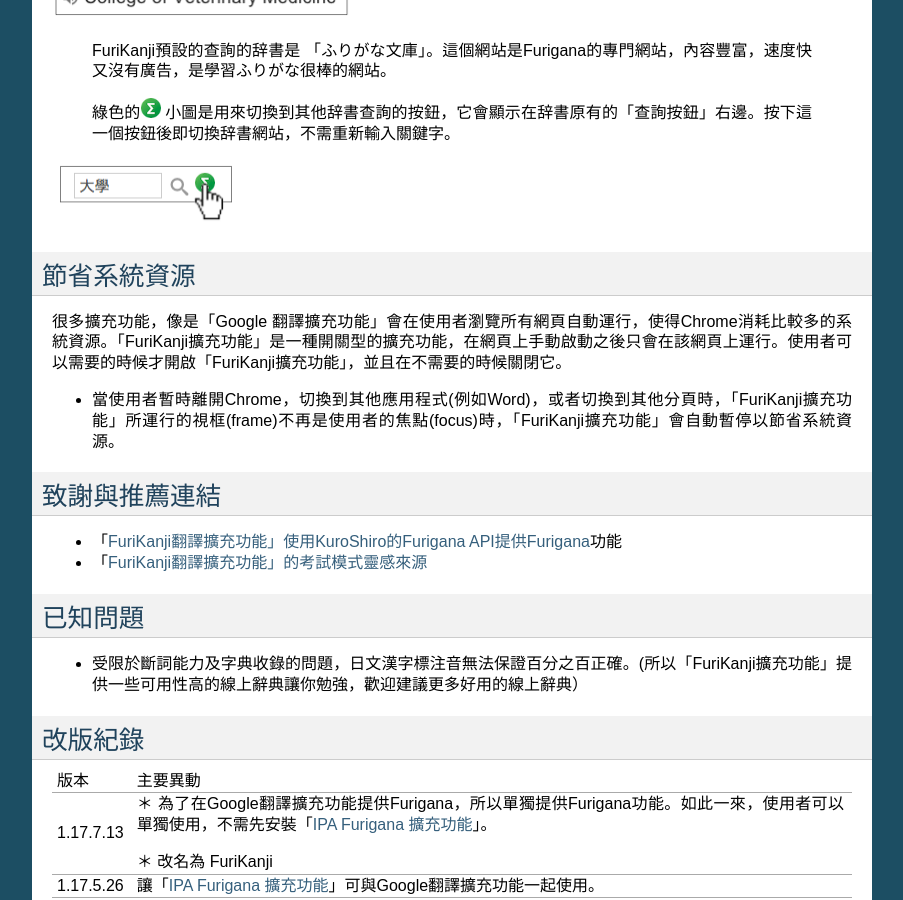
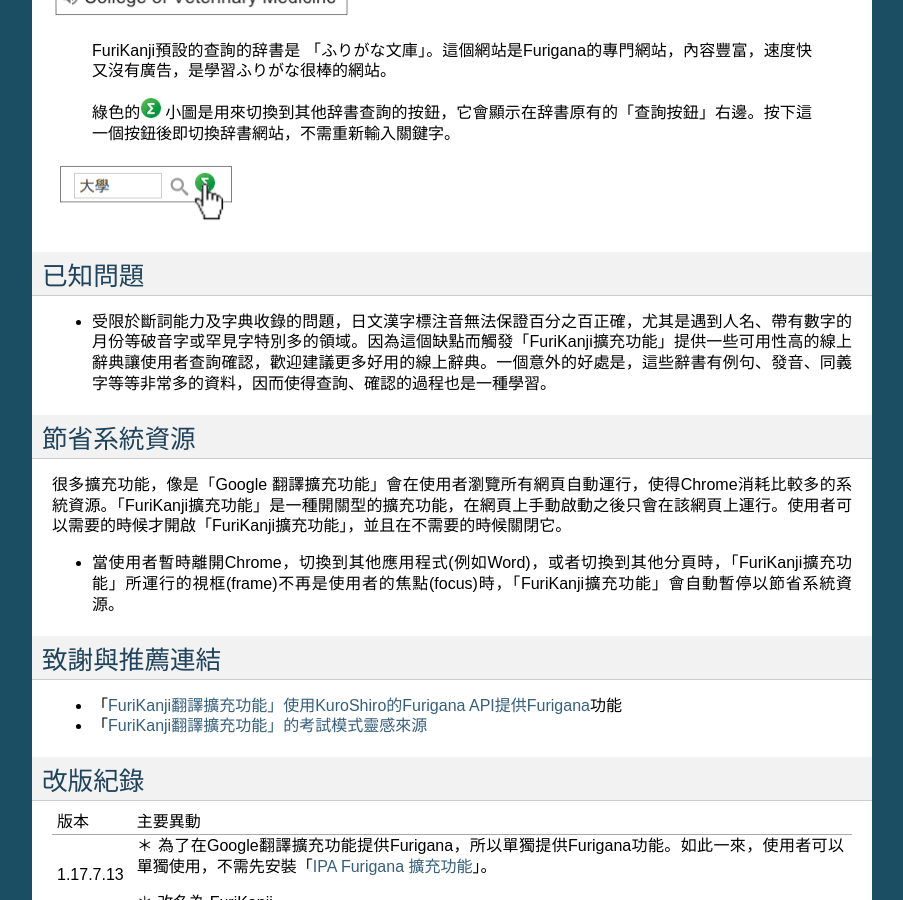
Before and after one commit to iapyeh/iapyeh, a Sphinx documentation site: the page built from docs/blogs/myworks/I.F.Add-on.rst, in a window 1280 px wide and 900 px high, scrolled down 4941 px. Shown: the whole window, without its empty margins (198-1101 px from the left). Built offline with Sphinx 7.4.7, drawn with Linux system fonts in a browser that asks for light colours.

Commit message:
Google Docs reST Editor@2017-7-23 7:13:8

```diff
--- a/docs/blogs/myworks/I.F.Add-on.rst
+++ b/docs/blogs/myworks/I.F.Add-on.rst
@@ -184,6 +184,13 @@
 
 \ |IMG18|\
 
+.. _h174fb648377959437b5c1f697c1c40:
+
+已知問題
+========
+
+* 受限於斷詞能力及字典收錄的問題，日文漢字標注音無法保證百分之百正確，尤其是遇到人名、帶有數字的月份等破音字或罕見字特別多的領域。因為這個缺點而觸發「FuriKanji擴充功能」提供一些可用性高的線上辭典讓使用者查詢確認，歡迎建議更多好用的線上辭典。一個意外的好處是，這些辭書有例句、發音、同義字等等非常多的資料，因而使得查詢、確認的過程也是一種學習。
+
 .. _h2164242e4c6048506f23311549231654:
 
 節省系統資源
@@ -201,13 +208,6 @@
 * 「\ |LINK5|\ 功能
 
 * 「\ |LINK6|\
-
-.. _h174fb648377959437b5c1f697c1c40:
-
-已知問題
-========
-
-* 受限於斷詞能力及字典收錄的問題，日文漢字標注音無法保證百分之百正確。(所以「FuriKanji擴充功能」提供一些可用性高的線上辭典讓你勉強，歡迎建議更多好用的線上辭典）
 
 .. _h174fb648377959437b5c1f697c1c40:
 
```
